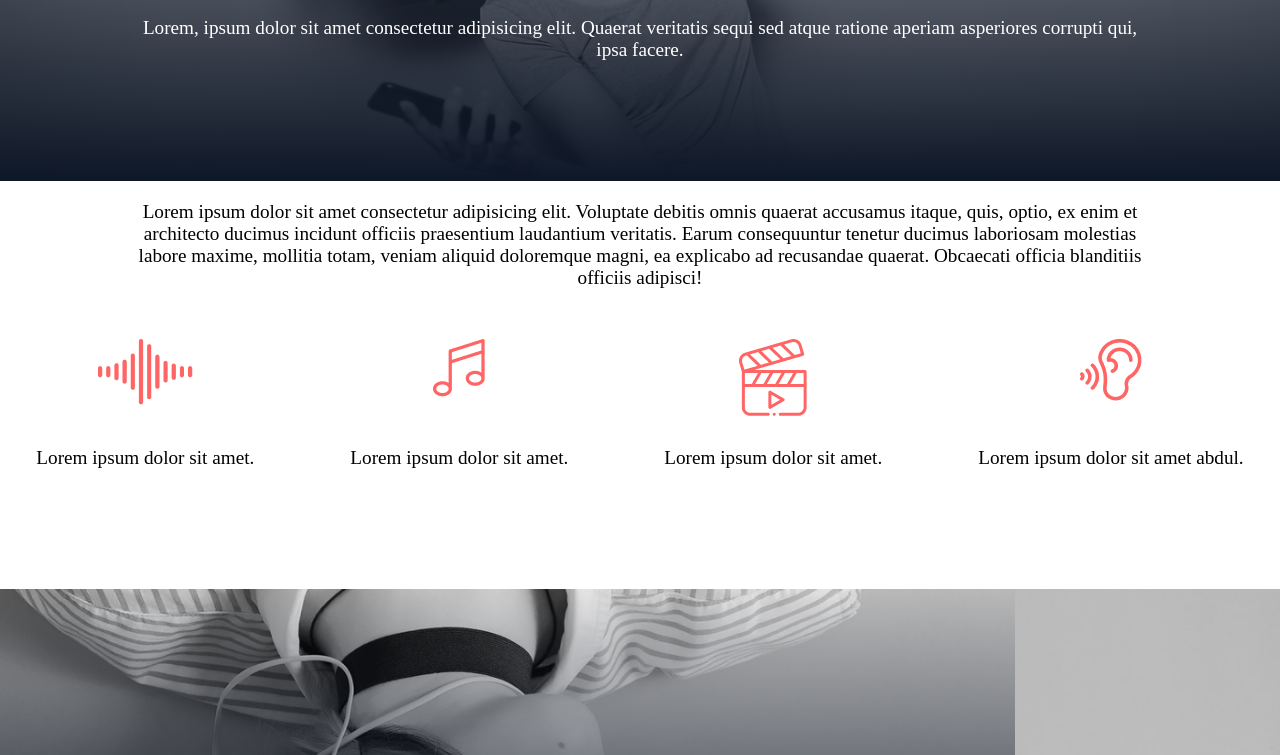
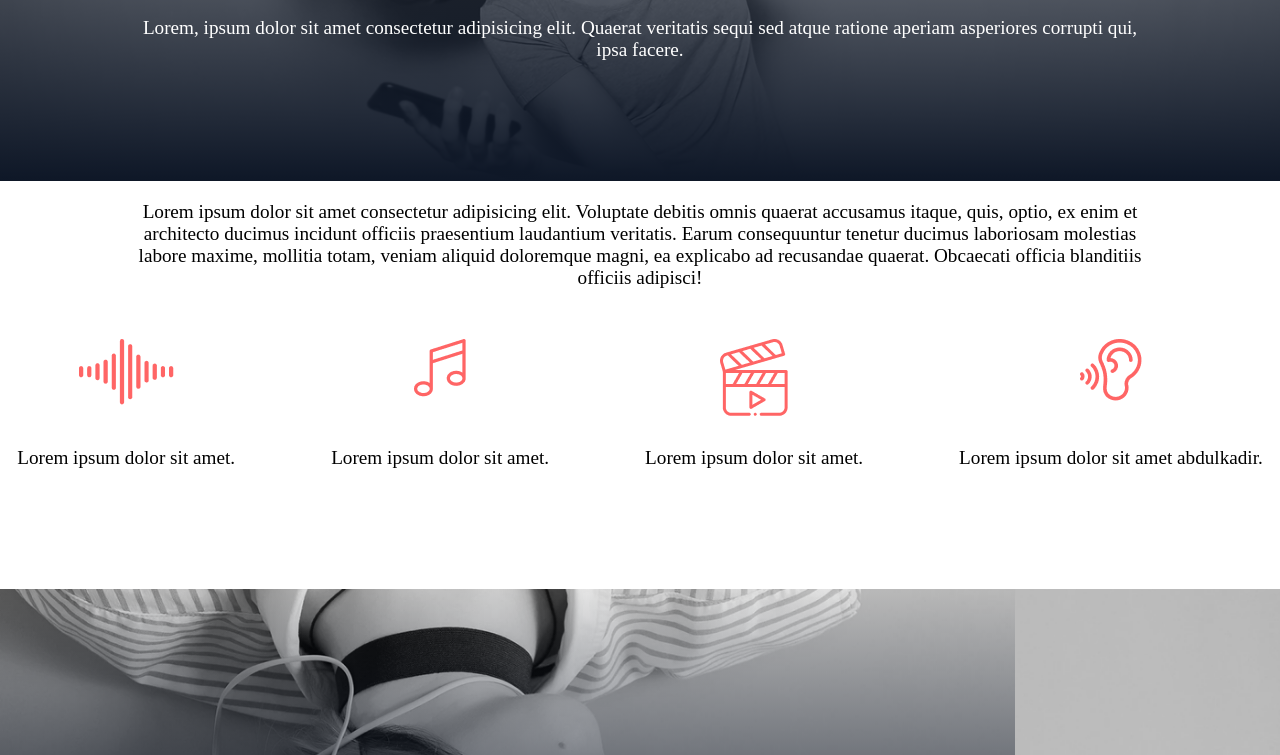
Before and after one commit to DevFolunsho/music-app-project, a plain HTML site: page index.html in a window 1280 px wide. Shown: the part 345-1100 px from the top of the page. Drawn offline with nearby package versions, Linux system fonts and the light colour scheme.

Commit message:
added bname to hearing

```diff
--- a/index.html
+++ b/index.html
@@ -53,7 +53,7 @@
                 </div>
                 <div class="hearing">
                     <img class="one" src="asset/icon/hearing.png" alt="hearing">
-                    <p>Lorem ipsum dolor sit amet abdul.</p>
+                    <p>Lorem ipsum dolor sit amet abdulkadir.</p>
                 </div>
            </div>
 
```
